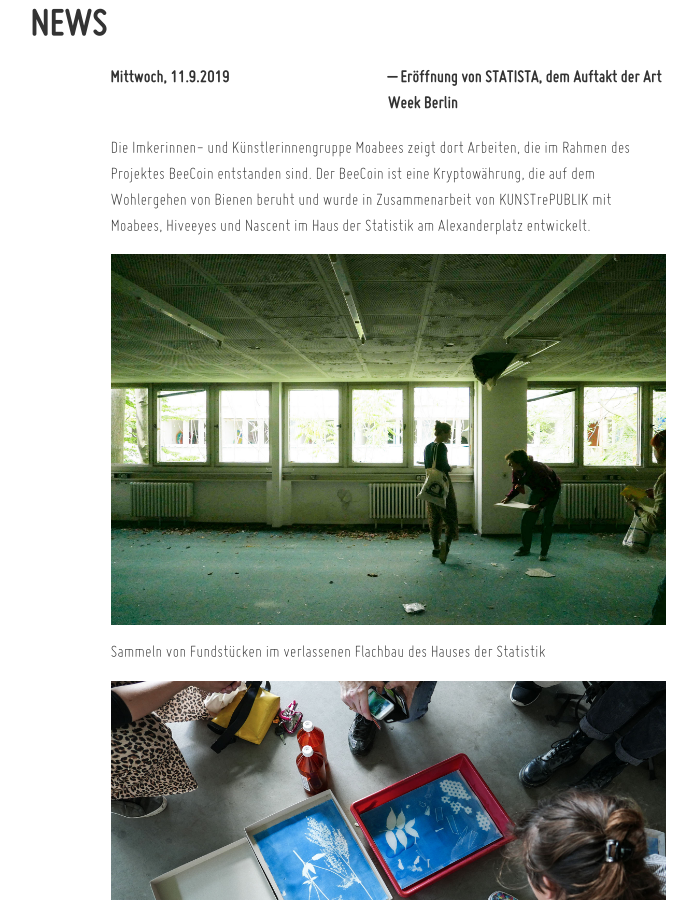
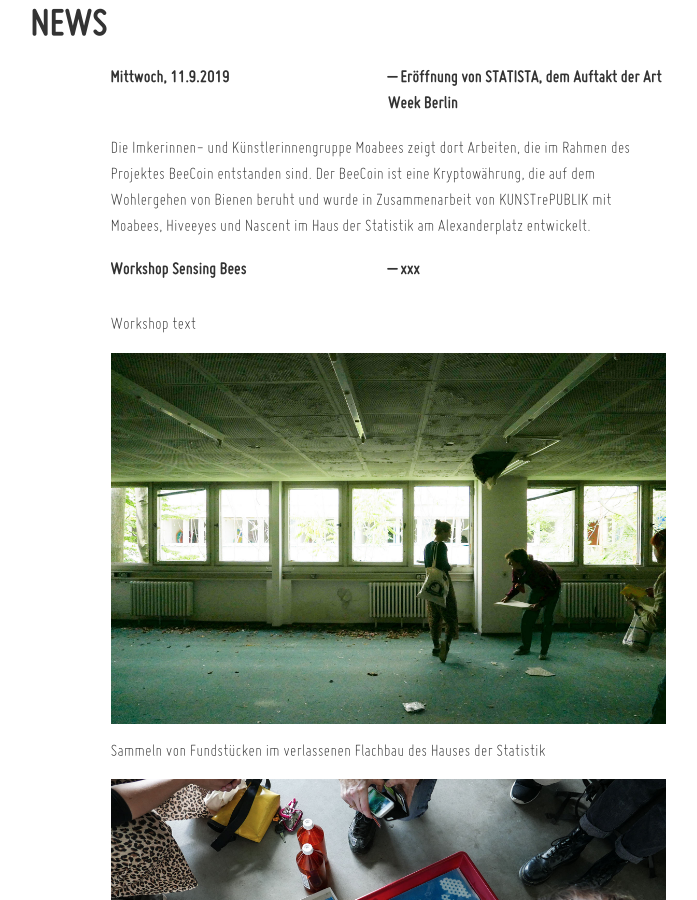
Before and after one commit to dieda/moabienen.berlin-bienenstadt.de, a Jekyll site: the page built from index.html, in a window 1280 px wide and 900 px high, scrolled down 564 px. Shown: the whole window, without its empty margins (252-949 px from the left). Built offline with Jekyll 4.4.1, drawn with Linux system fonts in a browser that asks for light colours.

Commit message:
sensing bees

```diff
--- a/index.html
+++ b/index.html
@@ -39,6 +39,19 @@ Die Imkerinnen- und Künstlerinnengruppe Moabees zeigt dort Arbeiten, die im Rah
 
 Der BeeCoin ist eine Kryptowährung, die auf dem Wohlergehen von Bienen beruht und wurde in Zusammenarbeit von KUNSTrePUBLIK mit Moabees, Hiveeyes und Nascent im Haus der Statistik am Alexanderplatz entwickelt.
 </p>
+
+<p>
+<dl class="dl-horizontal">
+<dt>
+    Workshop Sensing Bees
+  </dt>
+  <dd>
+     xxx
+   </dd>
+   </dl>
+Workshop text
+</p>
+
 
 <p>
 <img class="img-responsive" src="/img/sensingbees_2.jpg" alt="Sensing Bees"/>
```
